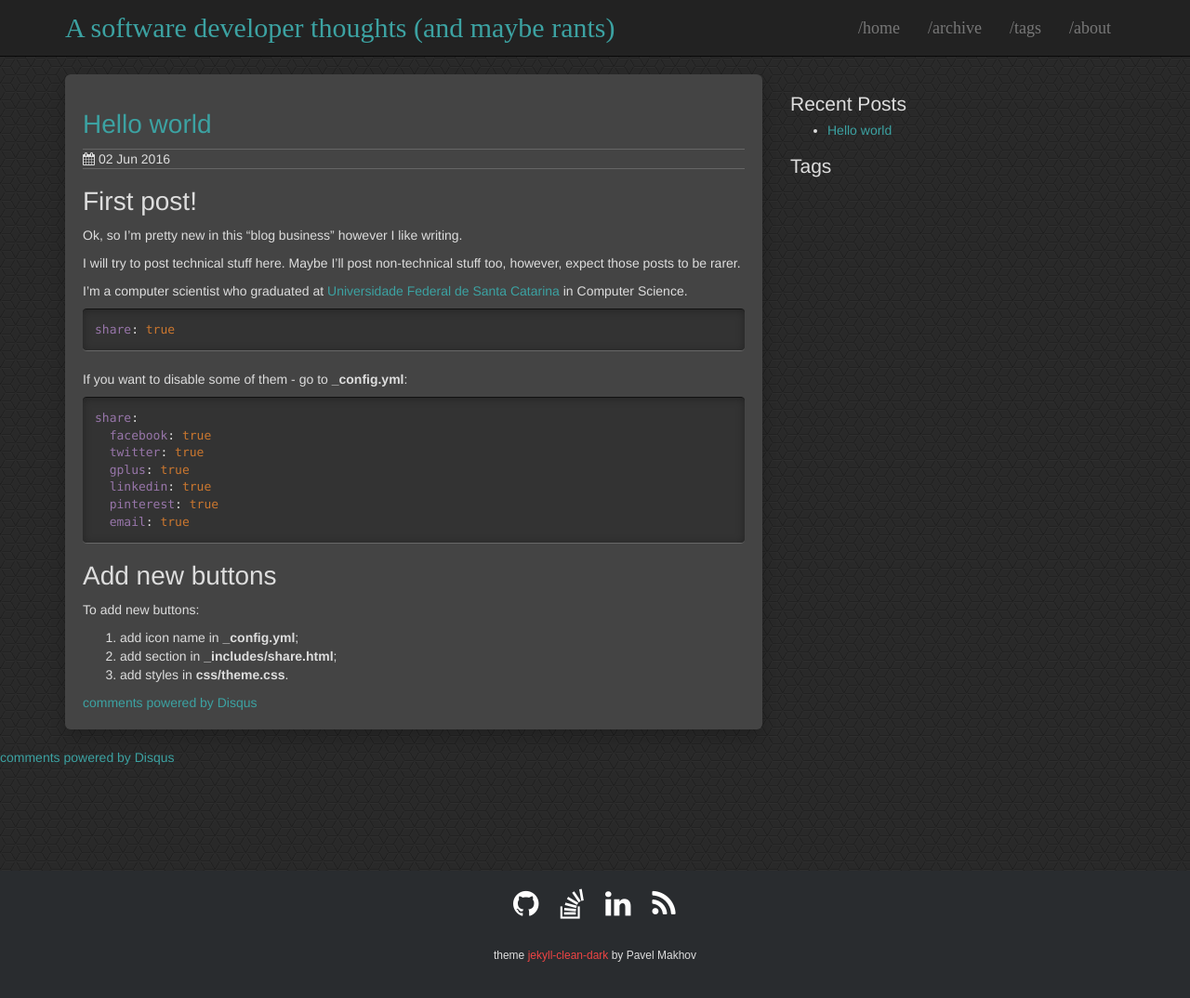
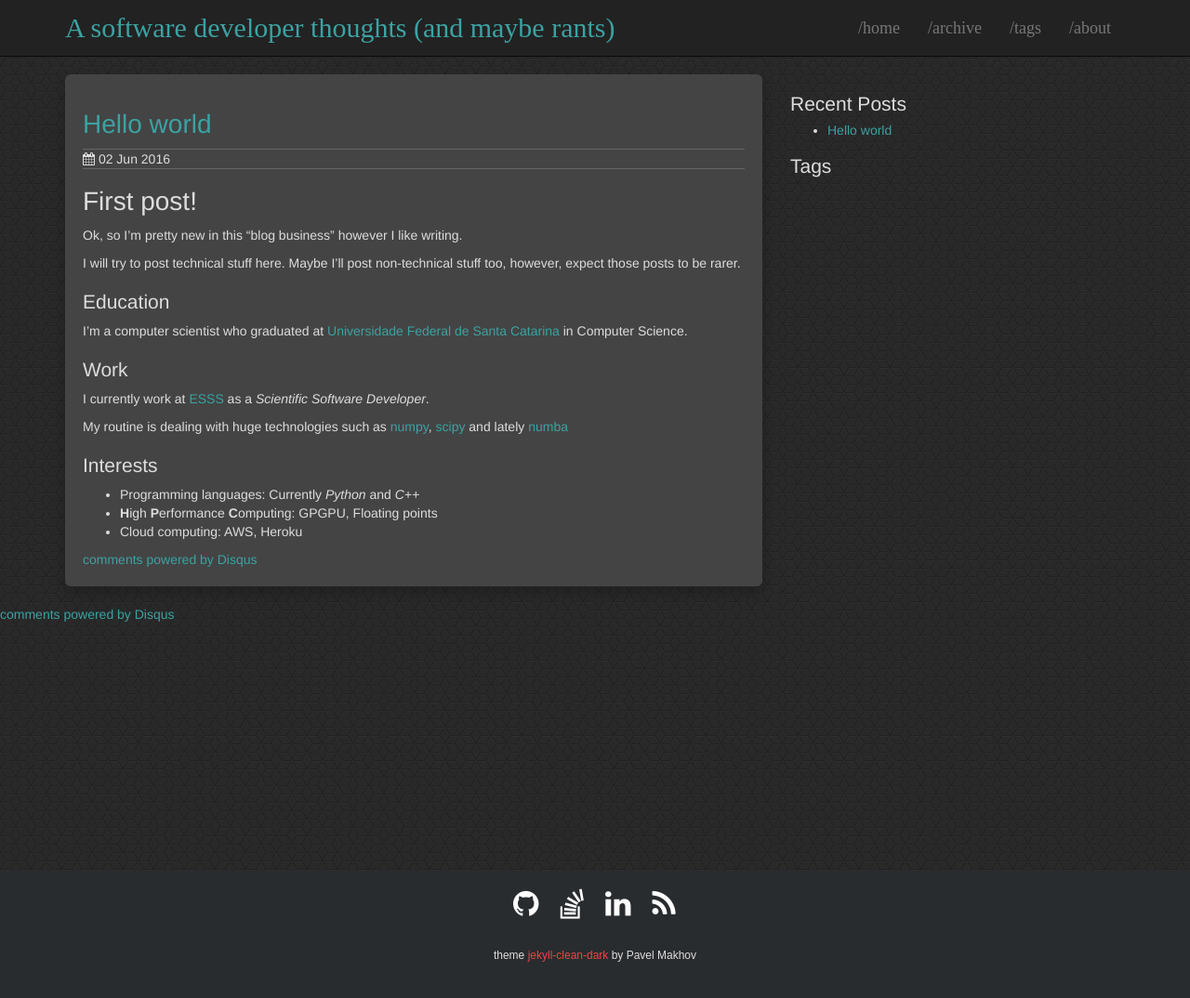
Before and after one commit to edisongustavo/edisongustavo.github.io, a Jekyll site: the page built from _posts/2016-05-16-hello-world.md, in a window 1280 px wide and 1075 px high. Shown: the whole window at 93% size. Built offline with Jekyll 4.4.1, drawn with Linux system fonts in a browser that asks for light colours; comment, search, counter and statistics services are not loaded.

Commit message:
First post

```diff
--- a/_posts/2016-05-16-hello-world.md
+++ b/_posts/2016-05-16-hello-world.md
@@ -3,7 +3,6 @@ layout: post
 title: "Hello world"
 date: 2016-06-02 18:10:00
 description: Blog description and first post
-share: true
 ---
 
 # First post!
@@ -12,29 +11,18 @@ Ok, so I'm pretty new in this "blog business" however I like writing.
 
 I will try to post technical stuff here. Maybe I'll post non-technical stuff too, however, expect those posts to be rarer.
 
+## Education
+
 I'm a computer scientist who graduated at [Universidade Federal de Santa Catarina](http://ufsc.br/) in Computer Science.
 
+## Work
 
-{% highlight yml %}
-share: true
-{% endhighlight yml %}
+I currently work at [ESSS](http://www.esss.com.br/) as a *Scientific Software Developer*.
 
-If you want to disable some of them - go to **_config.yml**:
+My routine is dealing with huge technologies such as [numpy](http://www.numpy.org/), [scipy](https://www.scipy.org/) and lately [numba](http://numba.pydata.org/)
 
-{% highlight yml%}
-share:
-  facebook: true
-  twitter: true
-  gplus: true
-  linkedin: true
-  pinterest: true
-  email: true
-{% endhighlight yml%}
+## Interests
 
-# Add new buttons
-
-To add new buttons:
-
-1. add icon name in **_config.yml**;
-2. add section in **_includes/share.html**;
-3. add styles in **css/theme.css**.
+- Programming languages: Currently *Python* and *C++*
+- **H**igh **P**erformance **C**omputing: GPGPU, Floating points
+- Cloud computing: AWS, Heroku
```
